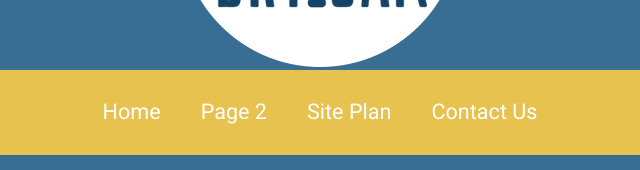
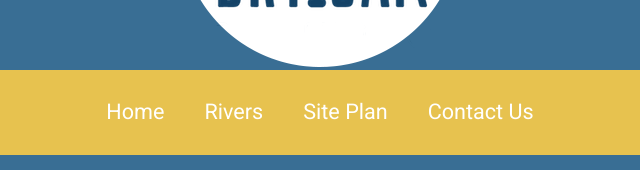
Before and after one commit to kadenrigby07052025/WDD-130, a plain HTML site: page wwr/index.html in a window 1280 px wide. Shown: the part 270-440 px from the top of the page, 320-960 px from the left. Drawn offline with Linux system fonts and the light colour scheme.

Commit message:
added rivers to "page 2"

```diff
--- a/wwr/index.html
+++ b/wwr/index.html
@@ -14,7 +14,7 @@
         </a>
         <nav>
             <a href="index.html">Home</a>
-            <a href="#">Page 2</a>
+            <a href="#">Rivers</a>
             <a href="site-plan-rafting.html">Site Plan</a>
             <a href="contactus.html">Contact Us</a>
         </nav>
```
